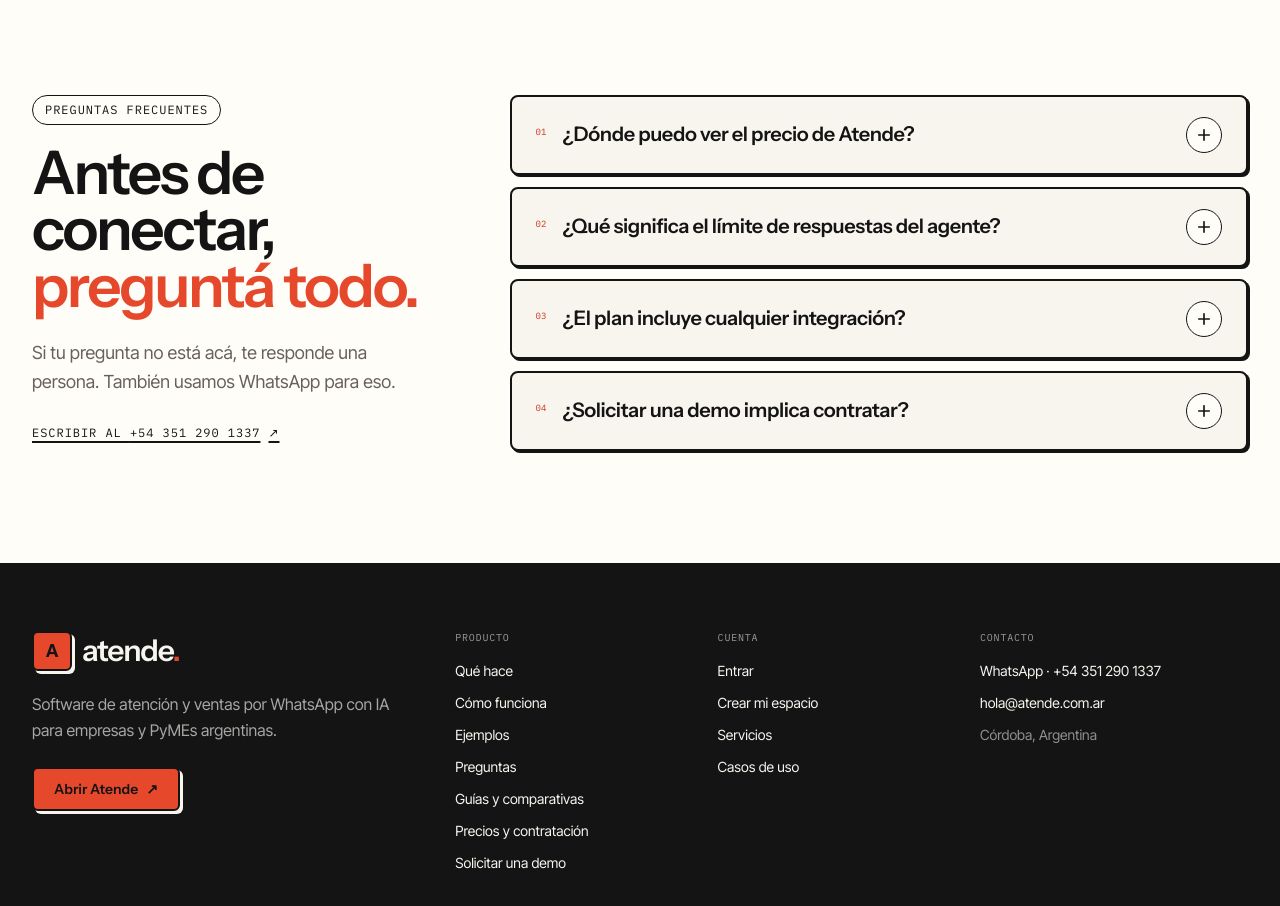
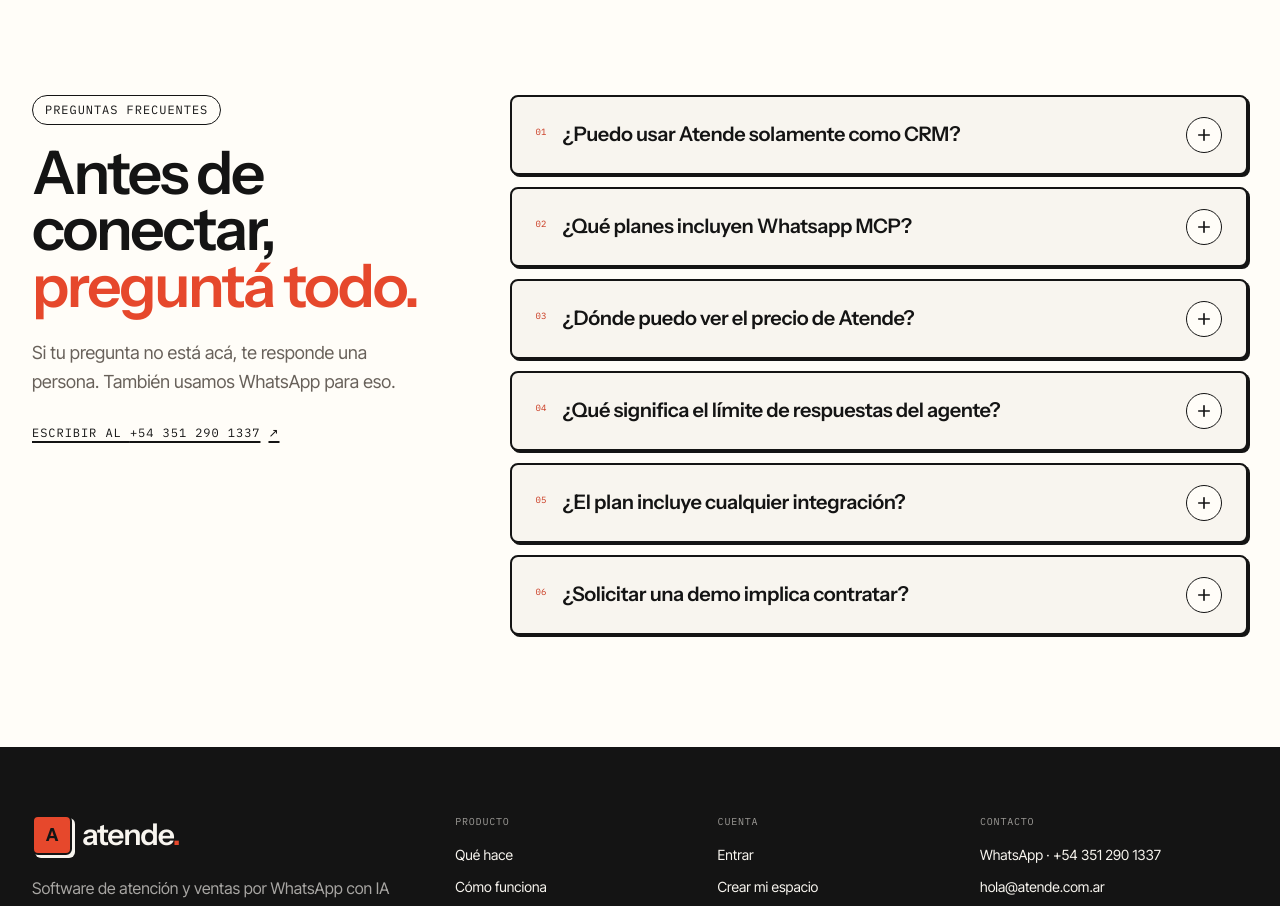
Before and after one commit to LeonelAlcazar/atendee, a Next.js app: page /precios in a window 1280 px wide. Shown: the part 1720-2626 px from the top of the page. Built offline with nearby package versions, Linux system fonts and the light colour scheme.

Commit message:
docs: describe CRM plan and WhatsApp MCP availability

```diff
--- a/src/content/pricing.ts
+++ b/src/content/pricing.ts
@@ -1,6 +1,14 @@
 import type { FaqItem } from './faq';
 
 export const pricingFaq: FaqItem[] = [
+  {
+    q: '¿Puedo usar Atende solamente como CRM?',
+    a: 'Sí. Plan CRM incluye la bandeja compartida y las herramientas de CRM para que tu equipo responda manualmente. No incluye automatizaciones ni respuestas del asistente. Consultá el precio vigente en la app antes de confirmar el pago.',
+  },
+  {
+    q: '¿Qué planes incluyen Whatsapp MCP?',
+    a: 'Whatsapp MCP está disponible en todos los planes, incluido Plan CRM. Permite conectar herramientas externas a tu espacio de WhatsApp.',
+  },
   {
     q: '¿Dónde puedo ver el precio de Atende?',
     a: 'Creá tu espacio e ingresá a la sección de facturación de la app para ver los planes habilitados, el precio y las condiciones antes de confirmar el pago. También podés consultar al equipo comercial por WhatsApp o email.',
```
